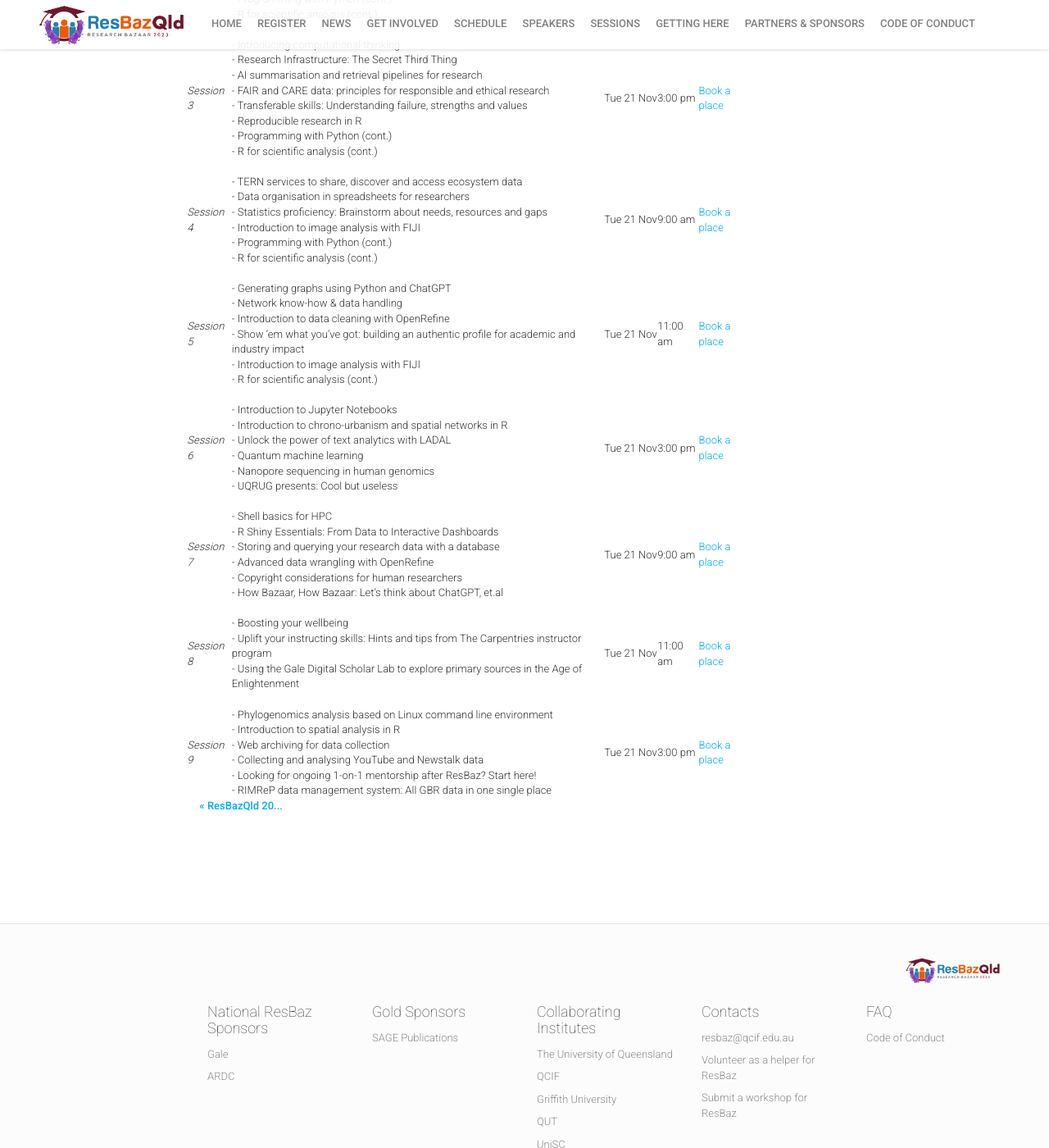
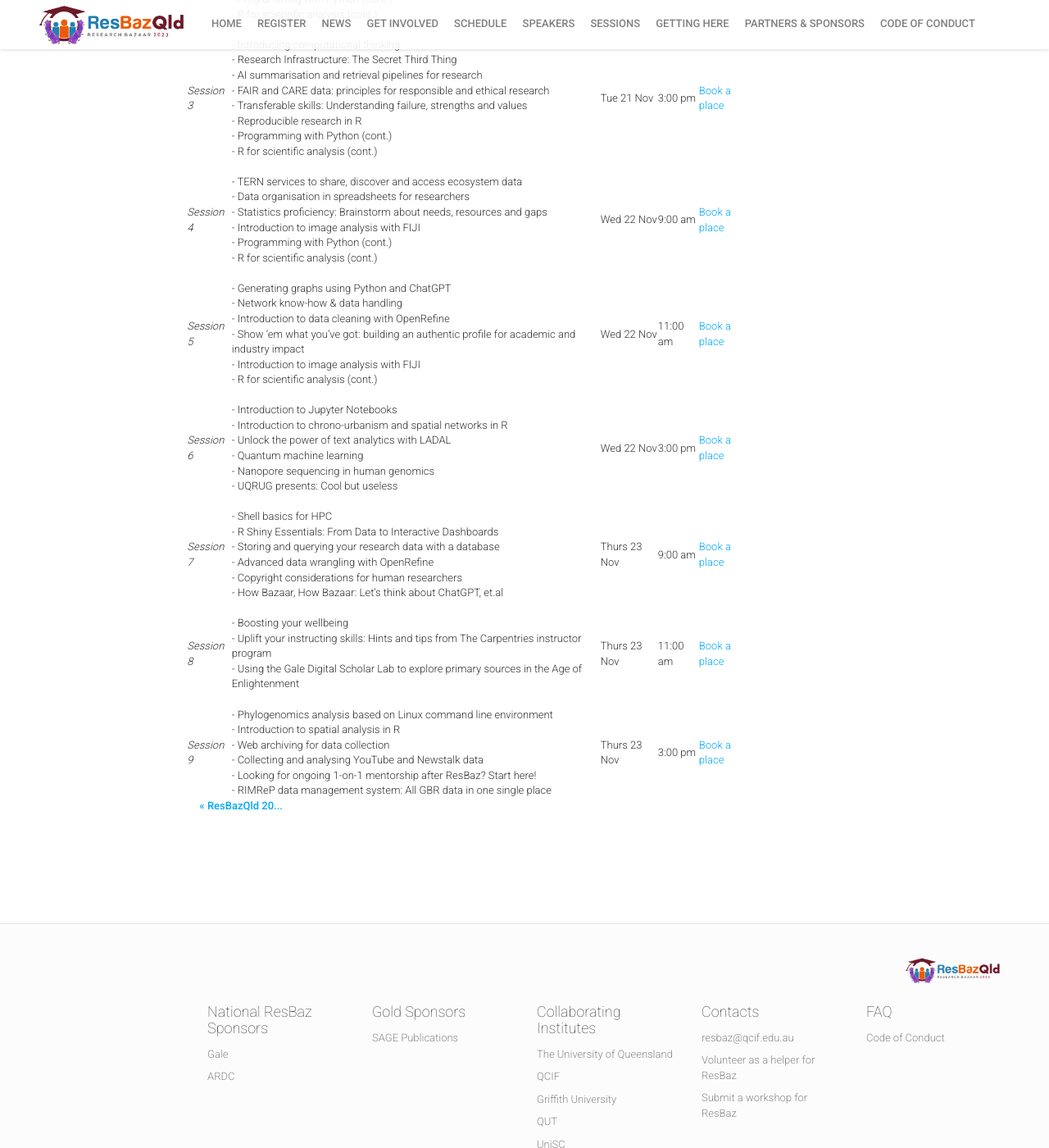
Before and after one commit to resbaz/resbazvic2024, a Jekyll site: the page built from _posts/2023-11-06-workshop-booking-open.md, in a window 1280 px wide and 1400 px high, scrolled down 1266 px. Shown: the whole window at 82% size. Built offline with Jekyll 4.4.1, drawn with Linux system fonts in a browser that asks for light colours; nearby versions of some CDN libraries.

Commit message:
Corrected dates on registration blog post

```diff
--- a/_posts/2023-11-06-workshop-booking-open.md
+++ b/_posts/2023-11-06-workshop-booking-open.md
@@ -35,14 +35,14 @@
 |   |   |  |   |
 | _Session 3_ |- Introducing computational thinking<br>- Research Infrastructure: The Secret Third Thing<br>- AI summarisation and retrieval pipelines for research<br>- FAIR and CARE data: principles for responsible and ethical research<br>- Transferable skills: Understanding failure, strengths and values<br>- Reproducible research in R<br>- Programming with Python (cont.)<br>- R for scientific analysis (cont.) | Tue 21 Nov  | 3:00 pm	 |  [Book a place](https://events.humanitix.com/session-3-tuesday-15-00-17-00)|
 |   |   |  |   |
-| _Session 4_ |- TERN services to share, discover and access ecosystem data<br>- Data organisation in spreadsheets for researchers<br>- Statistics proficiency: Brainstorm about needs, resources and gaps<br>- Introduction to image analysis with FIJI<br>- Programming with Python (cont.)<br>- R for scientific analysis (cont.) | Tue 21 Nov  | 9:00 am	 |  [Book a place](https://events.humanitix.com/session-4-wednesday-9-00-10-30)|
+| _Session 4_ |- TERN services to share, discover and access ecosystem data<br>- Data organisation in spreadsheets for researchers<br>- Statistics proficiency: Brainstorm about needs, resources and gaps<br>- Introduction to image analysis with FIJI<br>- Programming with Python (cont.)<br>- R for scientific analysis (cont.) | Wed 22 Nov  | 9:00 am	 |  [Book a place](https://events.humanitix.com/session-4-wednesday-9-00-10-30)|
 |   |   |  |   |
-| _Session 5_ |- Generating graphs using Python and ChatGPT<br>- Network know-how & data handling<br>- Introduction to data cleaning with OpenRefine<br>- Show 'em what you've got: building an authentic profile for academic and industry impact<br>- Introduction to image analysis with FIJI<br>- R for scientific analysis (cont.) | Tue 21 Nov  | 11:00 am	 |  [Book a place](https://events.humanitix.com/session-5-wednesday-11-00-12-30)|
+| _Session 5_ |- Generating graphs using Python and ChatGPT<br>- Network know-how & data handling<br>- Introduction to data cleaning with OpenRefine<br>- Show 'em what you've got: building an authentic profile for academic and industry impact<br>- Introduction to image analysis with FIJI<br>- R for scientific analysis (cont.) | Wed 22 Nov  | 11:00 am	 |  [Book a place](https://events.humanitix.com/session-5-wednesday-11-00-12-30)|
 |   |   |  |   |
-| _Session 6_ |- Introduction to Jupyter Notebooks<br>- Introduction to chrono-urbanism and spatial networks in R<br>- Unlock the power of text analytics with LADAL<br>- Quantum machine learning<br>- Nanopore sequencing in human genomics<br>- UQRUG presents: Cool but useless | Tue 21 Nov  | 3:00 pm	 |  [Book a place](https://events.humanitix.com/session-6-wednesday-15-00-17-00)|
+| _Session 6_ |- Introduction to Jupyter Notebooks<br>- Introduction to chrono-urbanism and spatial networks in R<br>- Unlock the power of text analytics with LADAL<br>- Quantum machine learning<br>- Nanopore sequencing in human genomics<br>- UQRUG presents: Cool but useless | Wed 22 Nov  | 3:00 pm	 |  [Book a place](https://events.humanitix.com/session-6-wednesday-15-00-17-00)|
 |   |   |  |   |
-| _Session 7_ |- Shell basics for HPC<br>- R Shiny Essentials: From Data to Interactive Dashboards<br>- Storing and querying your research data with a database<br>- Advanced data wrangling with OpenRefine<br>- Copyright considerations for human researchers<br>- How Bazaar, How Bazaar: Let's think about ChatGPT, et.al | Tue 21 Nov  | 9:00 am	 |  [Book a place](https://events.humanitix.com/session-7-thursday-9-00-10-30)|
+| _Session 7_ |- Shell basics for HPC<br>- R Shiny Essentials: From Data to Interactive Dashboards<br>- Storing and querying your research data with a database<br>- Advanced data wrangling with OpenRefine<br>- Copyright considerations for human researchers<br>- How Bazaar, How Bazaar: Let's think about ChatGPT, et.al | Thurs 23 Nov  | 9:00 am	 |  [Book a place](https://events.humanitix.com/session-7-thursday-9-00-10-30)|
 |   |   |  |   |
-| _Session 8_ |- Boosting your wellbeing<br>- Uplift your instructing skills: Hints and tips from The Carpentries instructor program<br>- Using the Gale Digital Scholar Lab to explore primary sources in the Age of Enlightenment | Tue 21 Nov  | 11:00 am	 |  [Book a place](https://events.humanitix.com/session-8-thursday-11-00-12-30)|
+| _Session 8_ |- Boosting your wellbeing<br>- Uplift your instructing skills: Hints and tips from The Carpentries instructor program<br>- Using the Gale Digital Scholar Lab to explore primary sources in the Age of Enlightenment | Thurs 23 Nov  | 11:00 am	 |  [Book a place](https://events.humanitix.com/session-8-thursday-11-00-12-30)|
 |   |   |  |   |
-| _Session 9_ |- Phylogenomics analysis based on Linux command line environment<br>- Introduction to spatial analysis in R<br>- Web archiving for data collection<br>- Collecting and analysing YouTube and Newstalk data<br>- Looking for ongoing 1-on-1 mentorship after ResBaz? Start here!<br>- RIMReP data management system: All GBR data in one single place | Tue 21 Nov  | 3:00 pm	 |  [Book a place](https://events.humanitix.com/session-9-thursday-15-00-17-00)|
+| _Session 9_ |- Phylogenomics analysis based on Linux command line environment<br>- Introduction to spatial analysis in R<br>- Web archiving for data collection<br>- Collecting and analysing YouTube and Newstalk data<br>- Looking for ongoing 1-on-1 mentorship after ResBaz? Start here!<br>- RIMReP data management system: All GBR data in one single place | Thurs 23 Nov  | 3:00 pm	 |  [Book a place](https://events.humanitix.com/session-9-thursday-15-00-17-00)|
```
